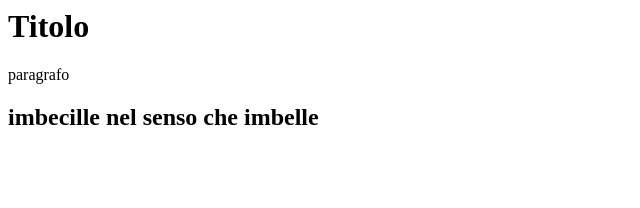
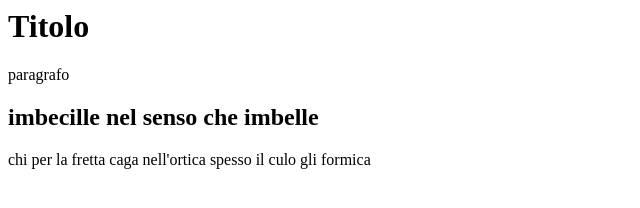
Before and after one commit to ValentinaFrachetti/progetto-elementi, a plain HTML site: page Index.html in a window 1280 px wide. Shown: the whole page, without its empty margins (0-640 px from the left). Drawn offline with Linux system fonts and the light colour scheme.

Commit message:
Modifca 2

```diff
--- a/Index.html
+++ b/Index.html
@@ -3,3 +3,5 @@
 <p> paragrafo </p>
 
 <h2> imbecille nel senso che imbelle </h2>
+
+<p> chi per la fretta caga nell'ortica spesso il culo gli formica </p>
```
